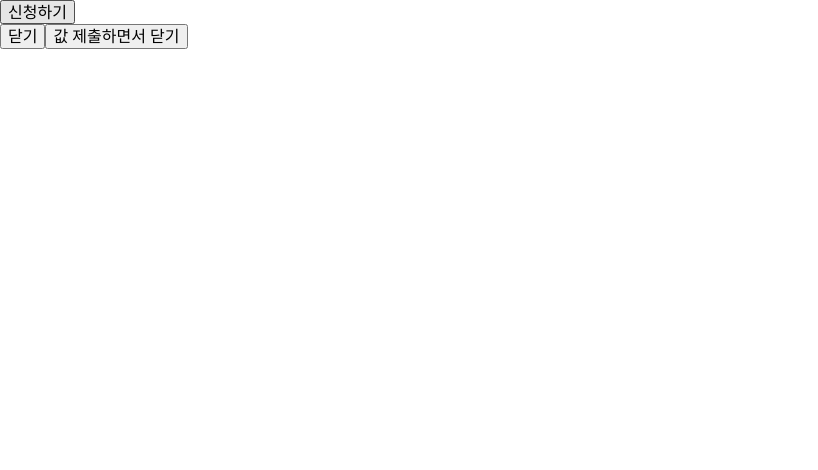
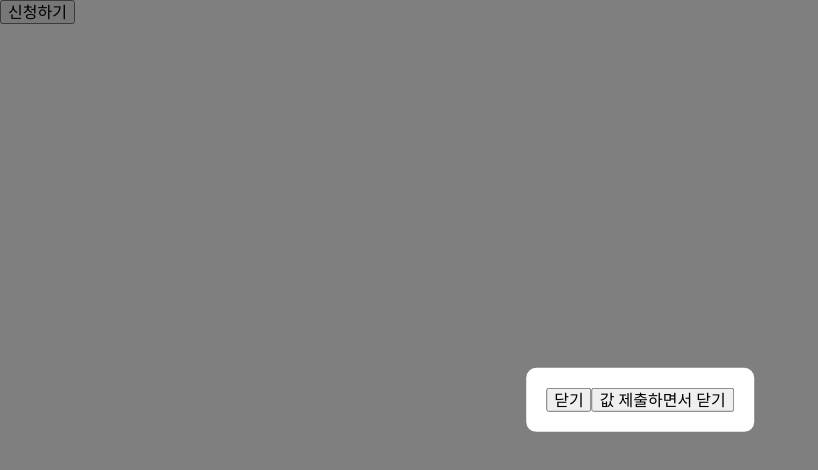
Before and after one commit to ooooorobo/modal, a React (Vite) app: page / in a window 1280 px wide. Both pictures are taken after a click on the button "신청하기". Shown: the top 470 px of the page, without its empty margins (0-818 px from the left). Built offline with nearby package versions, Linux system fonts and the light colour scheme.

Commit message:
feat: impl Modal

```diff
--- a/src/components/Modal.module.css
+++ b/src/components/Modal.module.css
@@ -1,3 +1,23 @@
 .Wrapper {
+  position: fixed;
+  top: 0;
+  left: 0;
+  right: 0;
+  bottom: 0;
+}
 
+.Dim {
+  width: 100%;
+  height: 100%;
+  background-color: rgba(0, 0, 0, 0.5);
 }
+
+.Container {
+  position: absolute;
+  top: 50%;
+  left: 50%;
+  transform: translate(-50%, -50%);
+  background-color: #fff;
+  border-radius: 10px;
+  padding: 20px;
+}
--- a/src/components/Modal.tsx
+++ b/src/components/Modal.tsx
@@ -1,14 +1,35 @@
 import styles from './Modal.module.css'
-import type {PropsWithChildren} from "react";
+import {type PropsWithChildren, useEffect} from "react";
+import {createPortal} from "react-dom";
 
-export const Modal = ({children}: PropsWithChildren) => {
+type Props = PropsWithChildren<{
+  onClose: (value: FormData | null) => void
+}>
+
+export const Modal = ({onClose, children}: Props) => {
+  useEffect(() => {
+    const handleEscape = (e: KeyboardEvent) => {
+      if (e.key === 'Escape') {
+        onClose(null);
+      }
+    };
+
+    document.addEventListener('keydown', handleEscape);
+
+    return () => {
+      document.removeEventListener('keydown', handleEscape);
+    };
+  }, []);
+
   return (
-    <div className={styles.Wrapper}>
-      <div className={styles.Dim}>
+    createPortal(
+      <div className={styles.Wrapper}>
+        <div className={styles.Dim} onClick={() => onClose(null)}/>
         <div className={styles.Container} aria-modal={true} role={'dialog'}>
           {children}
         </div>
-      </div>
-    </div>
+      </div>,
+      document.body
+    )
   );
 }
--- a/src/context/FormContext.tsx
+++ b/src/context/FormContext.tsx
@@ -30,7 +30,7 @@ export const FormContextProvider = ({children}: PropsWithChildren) => {
 
   return <FormContext.Provider value={value}>
     {children}
-    {open && <Modal>
+    {open && <Modal onClose={handleClose}>
       <button onClick={() => handleClose(null)}>닫기</button>
       <button onClick={() => handleClose({})}>값 제출하면서 닫기</button>
     </Modal>}
```
